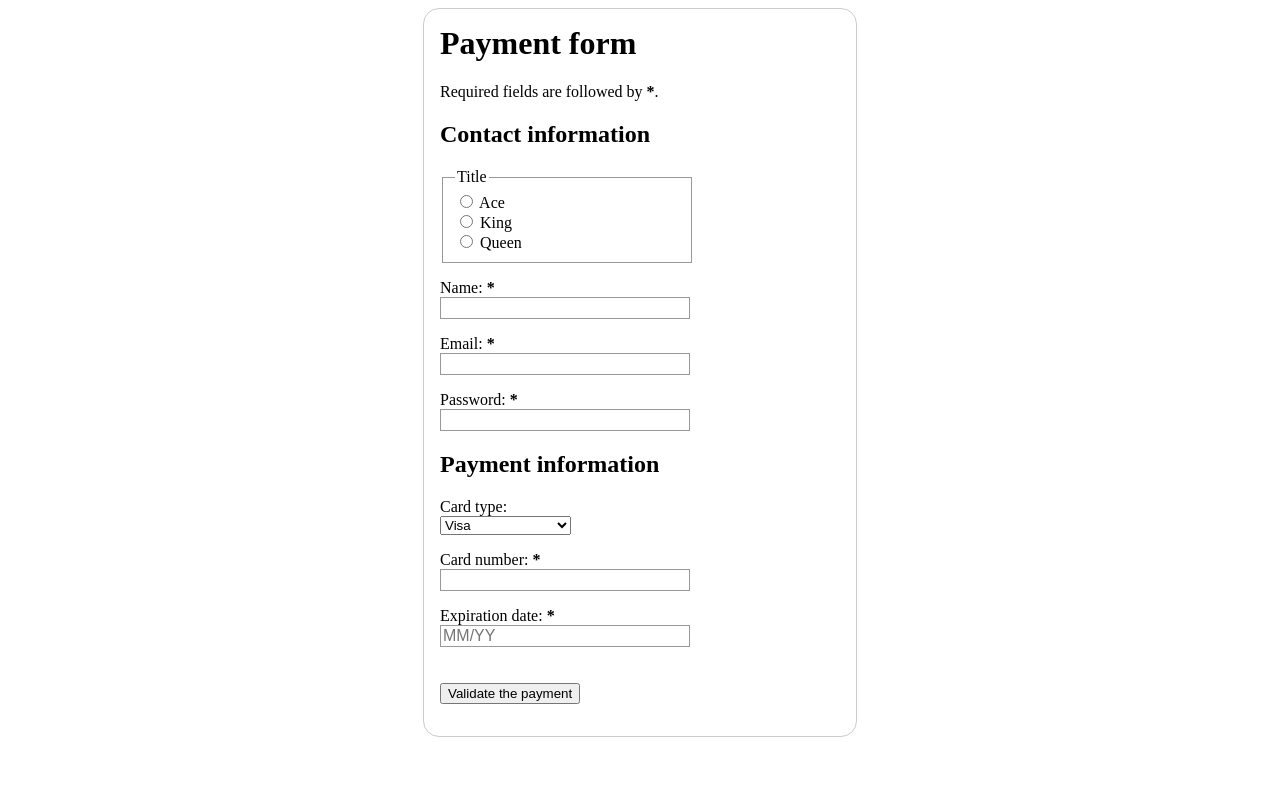
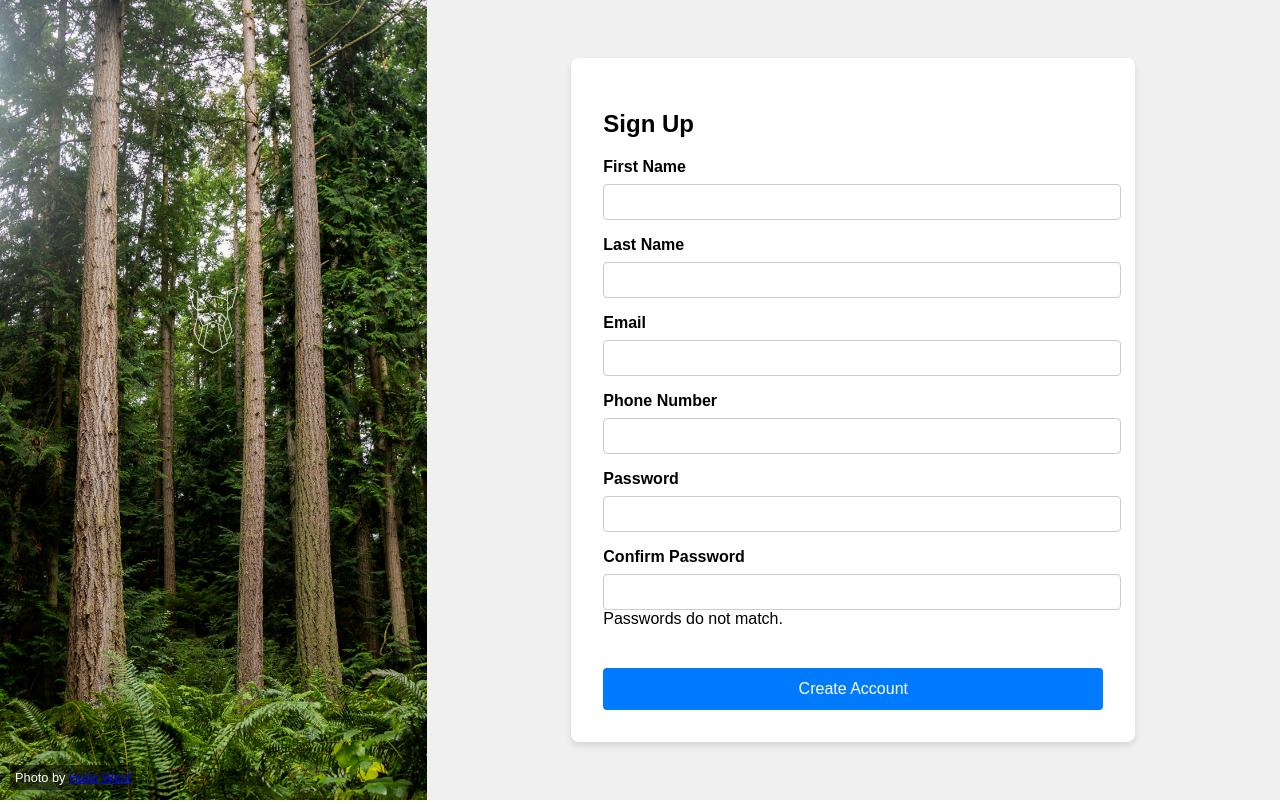
Before and after one commit to chiefblink117/sign-up-form, a plain HTML site: page index.html in a window 1280 px wide. Drawn offline with Linux system fonts and the light colour scheme.

Commit message:
09/08/2024 Added image container and form container

```diff
--- a/index.html
+++ b/index.html
@@ -6,97 +6,49 @@
     <link rel="stylesheet" href="styles.css">
   </head>
   <body>
-    <form>
-      <h1>Payment form</h1>
-      <p>
-        Required fields are followed by
-        <strong><span aria-label="required">*</span></strong>.
-      </p>
-      <section>
-        <h2>Contact information</h2>
-        <fieldset>
-          <legend>Title</legend>
-          <ul>
-            <li>
-              <label for="title_1">
-                <input type="radio" id="title_1" name="title" value="A" />
-                Ace
-              </label>
-            </li>
-            <li>
-              <label for="title_2">
-                <input type="radio" id="title_2" name="title" value="K" />
-                King
-              </label>
-            </li>
-            <li>
-              <label for="title_3">
-                <input type="radio" id="title_3" name="title" value="Q" />
-                Queen
-              </label>
-            </li>
-          </ul>
-        </fieldset>
-        <p>
-          <label for="name">
-            <span>Name: </span>
-            <strong><span aria-label="required">*</span></strong>
-          </label>
-          <input type="text" id="name" name="username" required />
-        </p>
-        <p>
-          <label for="mail">
-            <span>Email: </span>
-            <strong><span aria-label="required">*</span></strong>
-          </label>
-          <input type="email" id="mail" name="usermail" required />
-        </p>
-        <p>
-          <label for="pwd">
-            <span>Password: </span>
-            <strong><span aria-label="required">*</span></strong>
-          </label>
-          <input type="password" id="pwd" name="password" required />
-        </p>
-      </section>
-      <section>
-        <h2>Payment information</h2>
-        <p>
-          <label for="card">
-            <span>Card type:</span>
-          </label>
-          <select id="card" name="usercard">
-            <option value="visa">Visa</option>
-            <option value="mc">Mastercard</option>
-            <option value="amex">American Express</option>
-          </select>
-        </p>
-        <p>
-          <label for="number">
-            <span>Card number:</span>
-            <strong><span aria-label="required">*</span></strong>
-          </label>
-          <input type="tel" id="number" name="cardnumber" required />
-        </p>
-        <p>
-          <label for="expiration">
-            <span>Expiration date:</span>
-            <strong><span aria-label="required">*</span></strong>
-          </label>
-          <input
-            type="text"
-            id="expiration"
-            name="expiration"
-            required
-            placeholder="MM/YY"
-            pattern="^(0[1-9]|1[0-2])\/([0-9]{2})$" />
-        </p>
-      </section>
-      <section>
-        <p>
-          <button type="submit">Validate the payment</button>
-        </p>
-      </section>
-    </form>
+    <div class="layout-container">
+      <figure class="image-container">
+          <img src="images/green-trees.jpg" alt="Photo of trees somewhere in Washington State" class="main-image">
+          <img src="images/odin-lined.png" alt="Project Odin logo" class="logo-overlay">
+        <figcaption>
+          Photo by <a href="https://unsplash.com/@haliewestphoto">Haile West</a>
+        </figcaption>
+      </figure>
+      <div class="form-container">
+        <form class="signup-form">
+            <h2>Sign Up</h2>
+            <fieldset>
+              <section>
+                <div class="form-group">
+                  <label for="firstName">First Name</label>
+                  <input type="text" id="firstName" name="firstName" required>
+                </div>
+                <div class="form-group">
+                    <label for="lastName">Last Name</label>
+                    <input type="text" id="lastName" name="lastName">
+                </div>
+                <div class="form-group">
+                  <label for="email">Email</label>
+                  <input type="email" id="email" name="email" required>
+                </div>
+                <div class="form-group">
+                    <label for="phone">Phone Number</label>
+                    <input type="tel" id="phone" name="phone">
+                </div>
+                <div class="form-group">
+                  <label for="password">Password</label>
+                  <input type="password" id="password" name="password" required>
+                </div>
+                <div class="form-group">
+                    <label for="confirmPassword">Confirm Password</label>
+                    <input type="password" id="confirmPassword" name="confirmPassword" required>
+                    <div class="error-message">Passwords do not match.</div>
+                </div>
+              </section>
+            </fieldset>
+            <button type="submit">Create Account</button>
+        </form>
+      </div>
+    </div>
   </body>
 </html>
--- a/styles.css
+++ b/styles.css
@@ -1,76 +1,120 @@
-h1 {
-    margin-top: 0;
+@font-face {
+  font-family: 'NorseBold';
+  src: url('fonts/Norse-Bold.otf') format('opentype');
 }
 
-  ul {
+body, html {
   margin: 0;
   padding: 0;
-    list-style: none;
+  height: 100%;
+  font-family: Arial, sans-serif;
 }
 
-  form {
-    margin: 0 auto;
-    width: 400px;
-    padding: 1em;
-    border: 1px solid #ccc;
-    border-radius: 1em;
+.layout-container {
+  display: flex;
+  width: 100%;
+  height: 100vh;
 }
 
-  div + div {
-    margin-top: 1em;
+/* Main Image Styles */
+
+.image-container {
+  width: 33.33%; /* 1/3 of the screen width */
+  height: 100%;
+  margin: 0;
+  padding: 0;
+  position: relative;
 }
 
-  label span {
-    display: inline-block;
-    text-align: right;
+.main-image {
+  width: 100%;
+  height: 100%;
+  object-fit: cover;
+  object-position: center;
 }
 
-  input,
-  textarea {
-    font: 1em sans-serif;
-    width: 250px;
-    box-sizing: border-box;
-    border: 1px solid #999;
+.logo-overlay {
+  position: absolute;
+  left: 50%;
+  top: 40%;
+  transform: translate(-50%, -50%);
+  width: 50px; /* Adjust size as needed */
+  height: auto;
+  opacity: 0.7;
 }
 
-  input[type="checkbox"],
-  input[type="radio"] {
-    width: auto;
-    border: none;
+figcaption {
+  position: absolute;
+  bottom: 10px;
+  left: 10px;
+  font-size: 0.8em;
+  color: white;
+  background-color: rgba(0,0,0,0.5);
+  padding: 5px;
+  border-radius: 3px;
 }
 
-  input:focus,
-  textarea:focus {
-    border-color: #000;
+/* Form Styles */
+
+.form-container {
+  width: 66.67%;
+  height: 100%;
+  display: flex;
+  justify-content: center;
+  align-items: center;
+  background-color: #f0f0f0;
 }
 
-  textarea {
-    vertical-align: top;
-    height: 5em;
-    resize: vertical;
+.signup-form {
+  background-color: white;
+  padding: 2rem;
+  border-radius: 8px;
+  box-shadow: 0 4px 6px rgba(0, 0, 0, 0.1);
+  width: 80%;
+  max-width: 500px;
+}
+
+.form-group {
+  margin-bottom: 1rem;
+}
+
+label {
+  display: block;
+  margin-bottom: 0.5rem;
+  font-weight: bold;
+}
+
+input {
+  width: 100%;
+  padding: 0.5rem;
+  border: 1px solid #ccc;
+  border-radius: 4px;
+  font-size: 1rem;
+}
+button {
+  width: 100%;
+  padding: 0.75rem;
+  background-color: #007bff;
+  color: white;
+  border: none;
+  border-radius: 4px;
+  font-size: 1rem;
+  cursor: pointer;
+}
+button:hover {
+  background-color: #0056b3;
 }
 
 fieldset {
-    width: 250px;
-    box-sizing: border-box;
-    border: 1px solid #999;
+  border: none;
+  padding: 0;
+  margin: 0 0 1rem 0;
 }
-
-  button {
-    margin: 20px 0 0 0;
+legend {
+  font-weight: bold;
+  margin-bottom: 0.5rem;
+  padding: 0;
 }
-
-  label {
-    position: relative;
-    display: inline-block;
+section {
+  margin-bottom: 1.5rem;
 }
-
-  p label {
-    width: 100%;
-  }
-
-  label em {
-    position: absolute;
-    right: 5px;
-    top: 20px;
-  }
```
Lines whose indentation alone changed are shown as unchanged.
